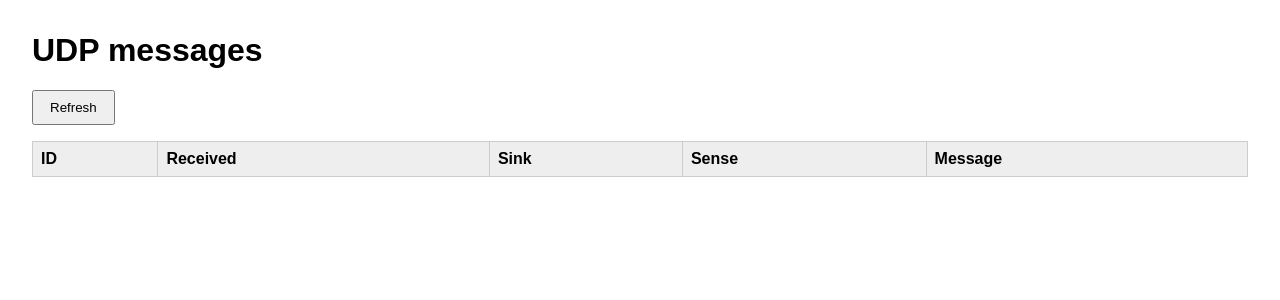
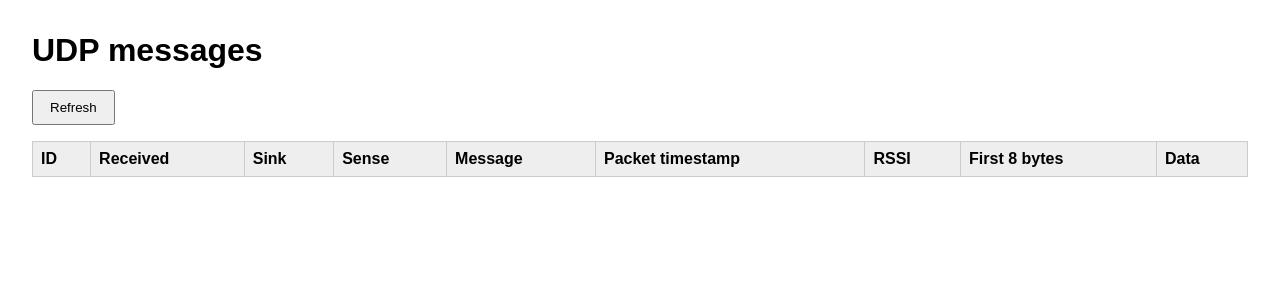
Before and after one commit to KOROBYAKA/ntn_poc, a Flask app: template backend/templates/udp.html in a window 1280 px wide. Shown: the top 300 px of the page. Run offline with Flask 3, Linux system fonts and the light colour scheme; the template is opened without the code that fills it, so the values that code supplies are empty.

Commit message:
data pipeline works with the AT_mock_modem

```diff
--- a/backend/main.py
+++ b/backend/main.py
@@ -1,12 +1,20 @@
+from __future__ import annotations
+
+import ast
+import json
+import socket
 from threading import Thread
 from xml.etree.ElementTree import Element, SubElement, tostring
 
 from flask import Flask, Response, render_template, request
 
-from database import get_messages, init_db, insert_message
+from database import get_messages, init_db, insert_message, insert_packet
 
 web_app = Flask("udp_web")
 ingest_app = Flask("udp_ingest")
+
+INGEST_PORT = 9000
+WEB_PORT = 8080
 
 
 def messages_to_xml(messages) -> bytes:
@@ -15,9 +23,13 @@ def messages_to_xml(messages) -> bytes:
     for row in messages:
         item = SubElement(root, "message", id=str(row["id"]))
         SubElement(item, "received_at").text = row["received_at"]
-        SubElement(item, "sink_id").text = row["sink_id"]
-        SubElement(item, "sense_id").text = row["sense_id"]
-        SubElement(item, "msg").text = row["msg"]
+        SubElement(item, "sink_id").text = row["sink_id"] or ""
+        SubElement(item, "sense_id").text = row["sense_id"] or ""
+        SubElement(item, "msg").text = row["msg"] or ""
+        SubElement(item, "timestamp").text = row["timestamp"] or ""
+        SubElement(item, "rssi").text = "" if row["rssi"] is None else str(row["rssi"])
+        SubElement(item, "first_8_bytes").text = row["first_8_bytes"] or ""
+        SubElement(item, "data").text = row["data"] or ""
 
     return tostring(root, encoding="utf-8", xml_declaration=True)
 
@@ -35,28 +47,113 @@ def show_udp_messages():
 @ingest_app.post("/post/UDP")
 def receive_udp_message():
     body = request.get_data(as_text=True).strip()
-    sink_id, sense_id, msg = body.split(":", 2)
+
+    if body.startswith("{"):
+        try:
+            save_packet_payload(body)
+            return Response("OK\n", status=200, mimetype="text/plain")
+        except (ValueError, SyntaxError, TypeError) as exc:
+            return Response(f"Invalid packet: {exc}\n", status=400, mimetype="text/plain")
+
+    try:
+        sink_id, sense_id, msg = body.split(":", 2)
+    except ValueError:
+        return Response(
+            "Invalid legacy message: expected sink_id:sense_id:msg\n",
+            status=400,
+            mimetype="text/plain",
+        )
+
     insert_message(sink_id, sense_id, msg)
     return Response("OK\n", status=200, mimetype="text/plain")
+
+
+def save_packet_payload(body: str) -> dict:
+    payload = parse_packet_payload(body)
+    insert_packet(
+        payload["timestamp"],
+        payload["rssi"],
+        payload["first_8_bytes"],
+        payload["data"],
+    )
+    print(
+        {
+            "timestamp": payload["timestamp"],
+            "rssi": payload["rssi"],
+            "data": payload["data"],
+        },
+        flush=True,
+    )
+    return payload
+
+
+def parse_packet_payload(body: str) -> dict:
+    try:
+        payload = json.loads(body)
+    except json.JSONDecodeError:
+        payload = ast.literal_eval(body)
+
+    if not isinstance(payload, dict):
+        raise ValueError("payload must be an object")
+
+    timestamp = payload.get("timestamp")
+    first_8_bytes = payload.get("first_8_bytes")
+    data = payload.get("data")
+
+    if not isinstance(timestamp, str) or not timestamp:
+        raise ValueError("timestamp must be a non-empty string")
+    if not isinstance(data, list) or not all(isinstance(item, str) for item in data):
+        raise ValueError("data must be a list of hex byte strings")
+    if first_8_bytes is None:
+        first_8_bytes = " ".join(data[:8])
+    elif not isinstance(first_8_bytes, str) or not first_8_bytes:
+        raise ValueError("first_8_bytes must be a non-empty string")
+
+    try:
+        rssi = int(payload["rssi"])
+    except (KeyError, TypeError, ValueError) as exc:
+        raise ValueError("rssi must be an integer") from exc
+
+    return {
+        "timestamp": timestamp,
+        "rssi": rssi,
+        "first_8_bytes": first_8_bytes,
+        "data": data,
+    }
 
 
 def run_ingest_server() -> None:
     ingest_app.run(
         host="0.0.0.0",
-        port=4310,
+        port=INGEST_PORT,
         threaded=True,
         use_reloader=False,
     )
+
+
+def run_udp_packet_server() -> None:
+    with socket.socket(socket.AF_INET, socket.SOCK_DGRAM) as sock:
+        sock.bind(("0.0.0.0", INGEST_PORT))
+        print(f"UDP packet ingest listening on 0.0.0.0:{INGEST_PORT}", flush=True)
+
+        while True:
+            data, address = sock.recvfrom(65535)
+            body = data.decode("utf-8", errors="replace").strip()
+            try:
+                save_packet_payload(body)
+            except (ValueError, SyntaxError, TypeError) as exc:
+                print(f"Invalid UDP packet from {address}: {exc}", flush=True)
 
 
 if __name__ == "__main__":
     init_db()
 
     Thread(target=run_ingest_server, daemon=True).start()
+    Thread(target=run_udp_packet_server, daemon=True).start()
 
     web_app.run(
         host="0.0.0.0",
-        port=8080,
+        port=WEB_PORT,
         threaded=True,
         use_reloader=False,
     )
--- a/backend/templates/udp.html
+++ b/backend/templates/udp.html
@@ -24,6 +24,10 @@
                 <th>Sink</th>
                 <th>Sense</th>
                 <th>Message</th>
+                <th>Packet timestamp</th>
+                <th>RSSI</th>
+                <th>First 8 bytes</th>
+                <th>Data</th>
             </tr>
         </thead>
         <tbody>
@@ -34,6 +38,10 @@
                 <td>{{ row["sink_id"] }}</td>
                 <td>{{ row["sense_id"] }}</td>
                 <td>{{ row["msg"] }}</td>
+                <td>{{ row["timestamp"] }}</td>
+                <td>{{ row["rssi"] }}</td>
+                <td>{{ row["first_8_bytes"] }}</td>
+                <td>{{ row["data"] }}</td>
             </tr>
         {% endfor %}
         </tbody>
--- a/gateway/main.py
+++ b/gateway/main.py
@@ -10,7 +10,7 @@ def main():
     threads = []
 
 # SETUP UART_READER thread
-    uart_reader_device_path = "/dev/ttyACM2"
+    uart_reader_device_path = "/dev/ttyACM0"
     uart_handler_queue = queue.Queue(100)
     baudrate = 115200
     #timer is optional for the thread main function
```
Also changed, not shown: AT_modem_mock/main.py (+8 -2 lines), backend/database.py (+50 -4 lines), backend/README.md, backend/data.db.
